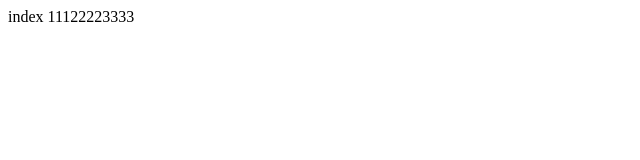
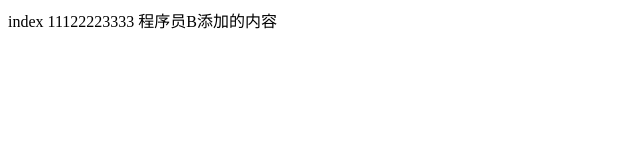
Before and after one commit to nozomizore1/git-demo, a plain HTML site: page index.html in a window 1280 px wide. Shown: the whole page, without its empty margins (0-640 px from the left). Drawn offline with Linux system fonts and the light colour scheme.

Commit message:
B第一次提交

```diff
--- a/index.html
+++ b/index.html
@@ -8,7 +8,7 @@
 </head>
 
 <body>
-    index 11122223333
+    index 11122223333 程序员B添加的内容
 </body>
 
 </html>
```
